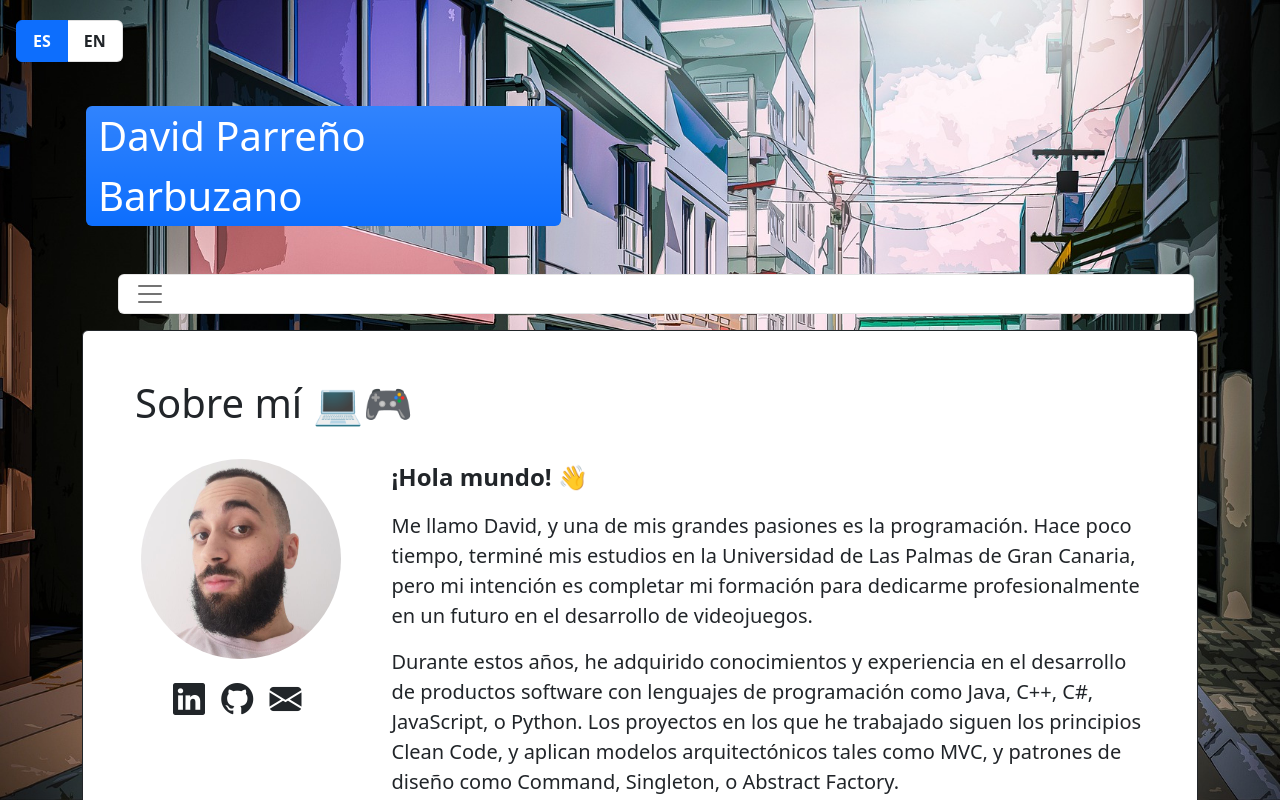
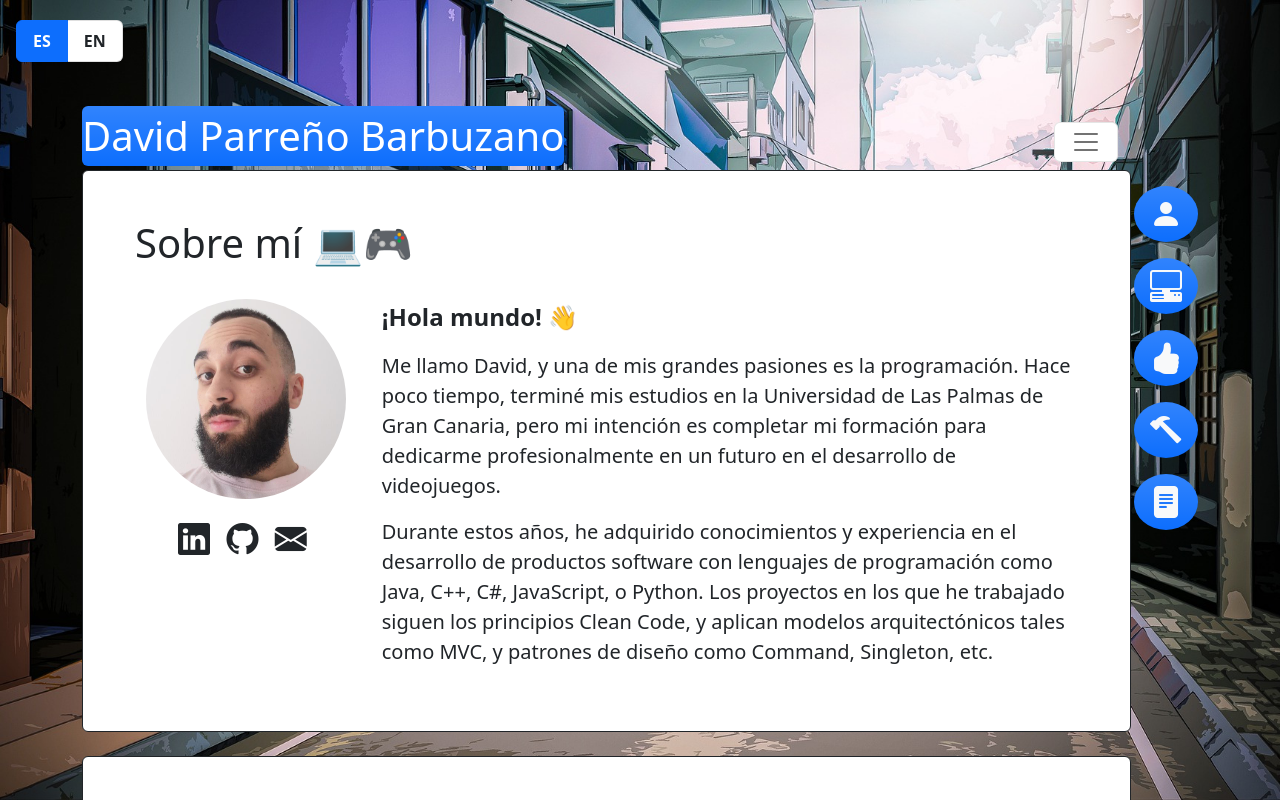
Before and after one commit to losedavidpb/portfolio, a plain HTML site: page source/es/index.html in a window 1280 px wide. Drawn offline with nearby package versions, Linux system fonts and the light colour scheme.

Commit message:
Include vertical nav and fix header display

```diff
--- a/source/es/index.html
+++ b/source/es/index.html
@@ -55,22 +55,15 @@
         </div>
 
         <!-- Header -->
-        <header class="container-sm">
-            <div class="row">
-                <span class="ms-3 mt-5 col col-5 text-left text-white fs-1 bg-primary bg-gradient border border-0 rounded">
-                    David Parreño Barbuzano
-                </span>
-
-                <!-- Just to include blank spaces -->
-                <span class="ms-3 mt-5 col col-5 text-left text-white fs-1"></span>
-                <span class="ms-3 mt-5 col col-xs-2 text-left"></span>
-
-                <button class="ms-5 me-3 mt-3 mt-5 px-3 col navbar navbar-toggler bg-white shadow-none" type="button"
-                    data-bs-toggle="offcanvas" data-bs-target="#navbar-menu" aria-controls="navbar-menu"
-                    aria-expanded="false" aria-label="Habilitar navegación vertical">
-                    <span class="navbar-toggler-icon"></span>
-                </button>
-            </div>
+        <header class="container-sm mt-5">
+            <span class="text-white fs-1 bg-primary bg-gradient border border-0 rounded" style="float:left;">
+                David Parreño Barbuzano
+            </span>
+            <button class="mt-3 px-3 navbar navbar-toggler bg-white shadow-none" type="button"
+                data-bs-toggle="offcanvas" data-bs-target="#navbar-menu" aria-controls="navbar-menu" aria-expanded="false"
+                aria-label="Habilitar navegación vertical" id="offcanvas-button">
+                <span class="navbar-toggler-icon"></span>
+            </button>
         </header>
 
         <!-- Offcanvas Navigation -->
@@ -79,8 +72,7 @@
                 <div class="offcanvas offcanvas-end card" data-bs-scroll="true" data-bs-backdrop="static" tabindex="-1"
                     id="navbar-menu">
                     <div class="offcanvas-body card-body">
-                        <button type="button" class="btn-close float-end" data-bs-dismiss="offcanvas"
-                            aria-label="Cerrar">
+                        <button type="button" class="btn-close float-end" data-bs-dismiss="offcanvas" aria-label="Cerrar">
                         </button>
                         <div class="profile" id="nav-upper">
                             <img src="../../data/image/profile.jpg" class="img-fluid rounded-circle mx-auto d-block"
@@ -88,17 +80,16 @@
                             <div class="mt-4">
                                 <h2 class="text-center card-title text-upper">David Parreño</h2>
                                 <p class="text-center card-subtitle my-2 text-muted">Ingeniero Informático</p>
-                                <div class="text-center mt-4" id="social-medias">
+                                <div class="text-center mt-4 navbar-icons">
                                     <a class="link-dark linkedin bi bi-linkedin me-2"
-                                        href="https://www.linkedin.com/in/losedavidpb/" target="_blank"
-                                        data-toggle="tooltip" data-placement="bottom" title="Linkedin">
+                                        href="https://www.linkedin.com/in/losedavidpb/" target="_blank" data-toggle="tooltip"
+                                        data-placement="bottom" title="Linkedin">
                                     </a>
                                     <a class="link-dark github bi bi-github me-2" href="https://github.com/losedavidpb"
                                         target="_blank" data-toggle="tooltip" data-placement="bottom" title="GitHub">
                                     </a>
-                                    <a class="link-dark mail bi bi-envelope-fill me-2"
-                                        href="mailto:losedavidpb@gmail.com" target="_blank" data-toggle="tooltip"
-                                        data-placement="bottom" title="Mail">
+                                    <a class="link-dark mail bi bi-envelope-fill me-2" href="mailto:losedavidpb@gmail.com"
+                                        target="_blank" data-toggle="tooltip" data-placement="bottom" title="Mail">
                                     </a>
                                 </div>
                             </div>
@@ -130,26 +121,58 @@
         </nav>
 
         <!-- Main content -->
-        <div class="container" id="main-content">
-            <section class="section border border-dark border-1 rounded bg-white px-5 py-4" id="about-me-panel">
+        <div class="container pt-5" id="main-content">
+            <!-- Vertical navigator -->
+            <nav class="navbar ms-5 sticky-top" id="navbar-vertical">
+                <ul class="nav navbar-nav navbar-icons">
+                    <li class="nav-item bg-primary bg-gradient border border-0 rounded-circle my-2 px-3 py-1">
+                        <a class="link-light bi bi-person-fill" href="#about-me" data-toggle="tooltip" data-placement="right"
+                            title="Sobre mí">
+                        </a>
+                    </li>
+                    <li class="nav-item bg-primary bg-gradient border border-0 rounded-circle my-2 px-3 py-1">
+                        <a class="link-light bi bi-pc-display-horizontal" href="#jobs-studies" data-toggle="tooltip"
+                            data-placement="right" title="Experiencia y Estudios">
+                        </a>
+                    </li>
+                    <li class="nav-item bg-primary bg-gradient border border-0 rounded-circle my-2 px-3 py-1">
+                        <a class="link-light bi bi-hand-thumbs-up-fill" href="#skills" data-toggle="tooltip" data-placement="right"
+                            title="Aptitudes">
+                        </a>
+                    </li>
+                    <li class="nav-item bg-primary bg-gradient border border-0 rounded-circle my-2 px-3 py-1">
+                        <a class="link-light bi bi-hammer" href="#projects" data-toggle="tooltip" data-placement="right"
+                            title="Proyectos">
+                        </a>
+                    </li>
+                    <li class="nav-item bg-primary bg-gradient border border-0 rounded-circle my-2 px-3 py-1">
+                        <a class="link-light bi bi-file-text-fill" href="#courses" data-toggle="tooltip" data-placement="right"
+                            title="Cursos y Certificados">
+                        </a>
+                    </li>
+                </ul>
+            </nav>
+
+            <!-- Content -->
+            <section class="section border border-dark border-1 rounded bg-white py-4 ps-5" id="about-me">
                 <h1 class="pt-4 pb-4 ps-1">Sobre mí 💻🎮</h1>
                 <div class="row">
                     <div class="col col-xs-2 text-center">
                         <img src="../../data/image/profile.jpg" class="img-fluid rounded-circle" id="profile-image"
                             alt="Imagen de mi perfil" />
-                        <div class="mt-3" id="social-medias">
+                        <div class="mt-3 navbar-icons">
                             <a class="link-dark linkedin bi bi-linkedin me-2" href="https://www.linkedin.com/in/losedavidpb/"
                                 target="_blank" data-toggle="tooltip" data-placement="bottom" title="Linkedin">
                             </a>
                             <a class="link-dark github bi bi-github me-2" href="https://github.com/losedavidpb" target="_blank"
                                 data-toggle="tooltip" data-placement="bottom" title="GitHub">
                             </a>
-                            <a class="link-dark mail bi bi-envelope-fill me-2" href="mailto:losedavidpb@gmail.com" target="_blank"
-                                data-toggle="tooltip" data-placement="bottom" title="Mail">
+                            <a class="link-dark mail bi bi-envelope-fill me-2" href="mailto:losedavidpb@gmail.com"
+                                target="_blank" data-toggle="tooltip" data-placement="bottom" title="Mail">
                             </a>
                         </div>
                     </div>
-                    <div class="fs-5 fw-normal pb-4 ms-3 col col-9">
+                    <div class="fs-5 fw-normal pb-4 ms-2 col col-9">
                         <p class="fw-bold fs-4">¡Hola mundo! 👋</p>
                         <p>
                             Me llamo David, y una de mis grandes pasiones es la programación. Hace poco tiempo, terminé
@@ -160,12 +183,12 @@
                             Durante estos años, he adquirido conocimientos y experiencia en el desarrollo de productos
                             software con lenguajes de programación como Java, C++, C#, JavaScript, o Python. Los
                             proyectos en los que he trabajado siguen los principios Clean Code, y aplican modelos
-                            arquitectónicos tales como MVC, y patrones de diseño como Command, Singleton, o Abstract Factory.
+                            arquitectónicos tales como MVC, y patrones de diseño como Command, Singleton, etc.
                         </p>
                     </div>
                 </div>
             </section>
-            <section class="section border border-dark border-1 rounded bg-white mt-4 px-2 py-4" id="job-study-panel">
+            <section class="section border border-dark border-1 rounded bg-white mt-4 px-2 py-5" id="jobs-studies">
                 <div class="row">
                     <div class="col col-7 text-left" id="job-panel">
                         <section class="px-5">
@@ -181,7 +204,7 @@
                     </div>
                 </div>
             </section>
-            <section class="section border border-dark border-1 rounded bg-white mt-4 py-4" id="skill-panel">
+            <section class="section border border-dark border-1 rounded bg-white mt-4 py-4" id="skills">
                 <div class="px-5">
                     <h2 class="pt-4 pb-4">Aptitudes 💪</h2>
                     <div class="row">
@@ -194,13 +217,13 @@
                     </div>
                 </div>
             </section>
-            <section class="section border border-dark border-1 rounded bg-white mt-4 py-4" id="project-panel">
+            <section class="section border border-dark border-1 rounded bg-white mt-4 py-4" id="projects">
                 <div class="px-5">
                     <h2 class="pt-4 pb-4">Proyectos 🛠️</h2>
                     <ul id="project-list"></ul>
                 </div>
             </section>
-            <section class="section border border-dark border-1 rounded bg-white mt-4 mb-4 pt-4 pb-6" id="course-panel">
+            <section class="section border border-dark border-1 rounded bg-white mt-4 mb-4 pt-4 pb-6" id="courses">
                 <div class="px-5">
                     <h2 class="pt-4 pb-4">Cursos y Certificados 📰</h2>
                     <ul id="course-list"></ul>
--- a/source/style.css
+++ b/source/style.css
@@ -12,6 +12,10 @@ body, html {
     height: fit-content;
     margin: 0;
     padding: 0;
+}
+
+section {
+    width: 94%;
 }
 
 /** Background **/
@@ -58,7 +62,7 @@ body, html {
 
 /** Navigation **/
 
-#social-medias a {
+.navbar-icons a {
     font-size: 2em;
     text-decoration: none;
 }
@@ -69,10 +73,12 @@ body, html {
 }
 
 #navbar-vertical {
-    background-color: white;
     float: right;
-    position: absolute;
-    right: 20%;
+}
+
+#offcanvas-button {
+    float: right;
+    margin-right: 80px;
 }
 
 /** Language Selector **/
```
Also changed, not shown: source/en/index.html (+48 -25 lines).
